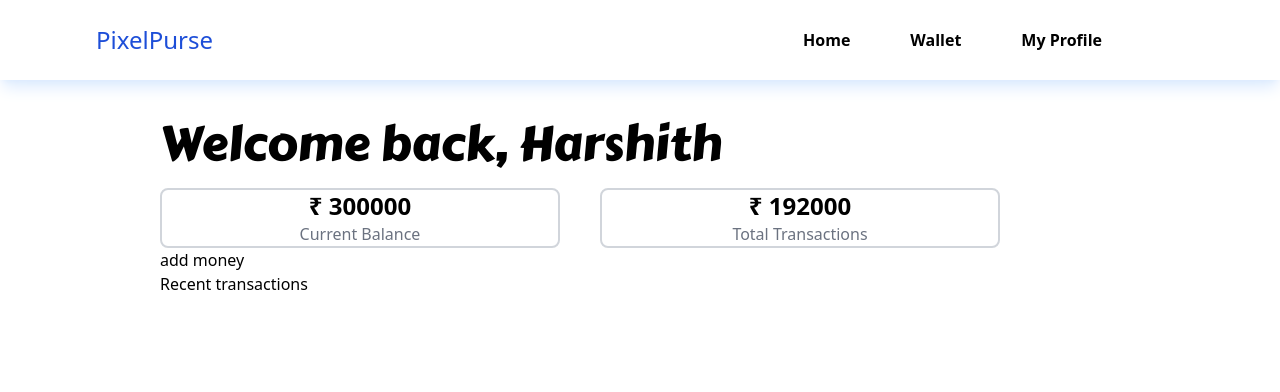
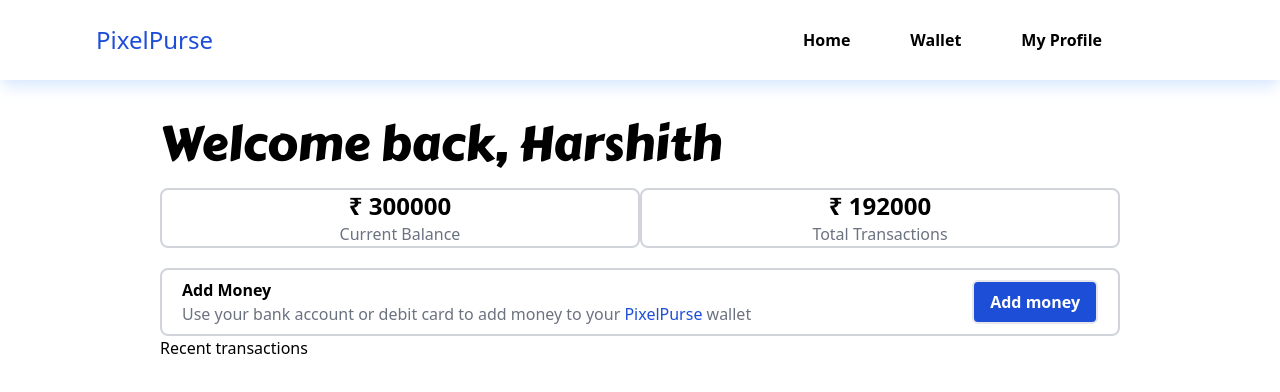
Before and after one commit to harshithm2508/PixelPurse, a React (Vite) app: page /dashboard in a window 1280 px wide. Shown: the top 392 px of the page. Built offline with nearby package versions, Linux system fonts and the light colour scheme.

Commit message:
feature to Add Money

```diff
--- a/src/components/AmountDisplay.tsx
+++ b/src/components/AmountDisplay.tsx
@@ -5,7 +5,7 @@ interface AmountDisplayProps{
 
 export function AmountDisplay({description, amount} : AmountDisplayProps){
     return(
-        <div className=" w-5/12 min-w-44 border-2 border-gray-300 rounded-lg ">
+        <div className=" w-1/2 min-w-44 border-2 border-gray-300 rounded-lg ">
             <div className=" font-bold text-2xl"><span>&#8377;</span>  {amount}</div>
             <div className=" text-base font-medium text-gray-500">{description}</div>
         </div>
--- a/src/pages/Dashboard.tsx
+++ b/src/pages/Dashboard.tsx
@@ -2,6 +2,7 @@ import { useRecoilState, useRecoilValue } from "recoil"
 import { userData } from "../state/atoms/UserInfo"
 import { WalletBalance, TotalTransactions } from "../state/atoms/MonetaryState";
 import { AmountDisplay } from "../components/AmountDisplay";
+import Button from "../components/Button";
 
 export default function Dashboard(){
 
@@ -17,17 +18,24 @@ export default function Dashboard(){
             <div className=" mt-10 text-5xl text font-good">Welcome back, {first_name}</div>
 
             {/* Total Transactions and Wallet balance */}
-            <div className=" mt-5 w-full flex flex-wrap gap-10 text-center">
+            <div className=" mt-5 w-full flex flex-wrap text-center">
                 {/* Wallet Balance  */}
                 <AmountDisplay amount={walletBal} description="Current Balance"/>
                 <AmountDisplay amount={totalTransactions} description="Total Transactions"/>
-
-
             </div>
 
 
+            {/* Add Money  */}
+            <div className=" mt-5 w-full border-2 border-gray-300 px-5 py-2 flex justify-between items-center rounded-lg">
+                <div>
+                    <div className=" font-bold">Add Money</div>
+                    <div className="text-base font-medium text-gray-500">Use your bank account or debit card to add money to your <span className="text-blue-700">PixelPurse</span> wallet</div>
+                </div>
+                <div>
+                    <Button bgColor="bg-blue-700" text="Add money" color="text-white"/>
+                </div>
+            </div>
 
-            <div>add money</div>
             <div> Recent transactions</div>
         </div>
     )
```
